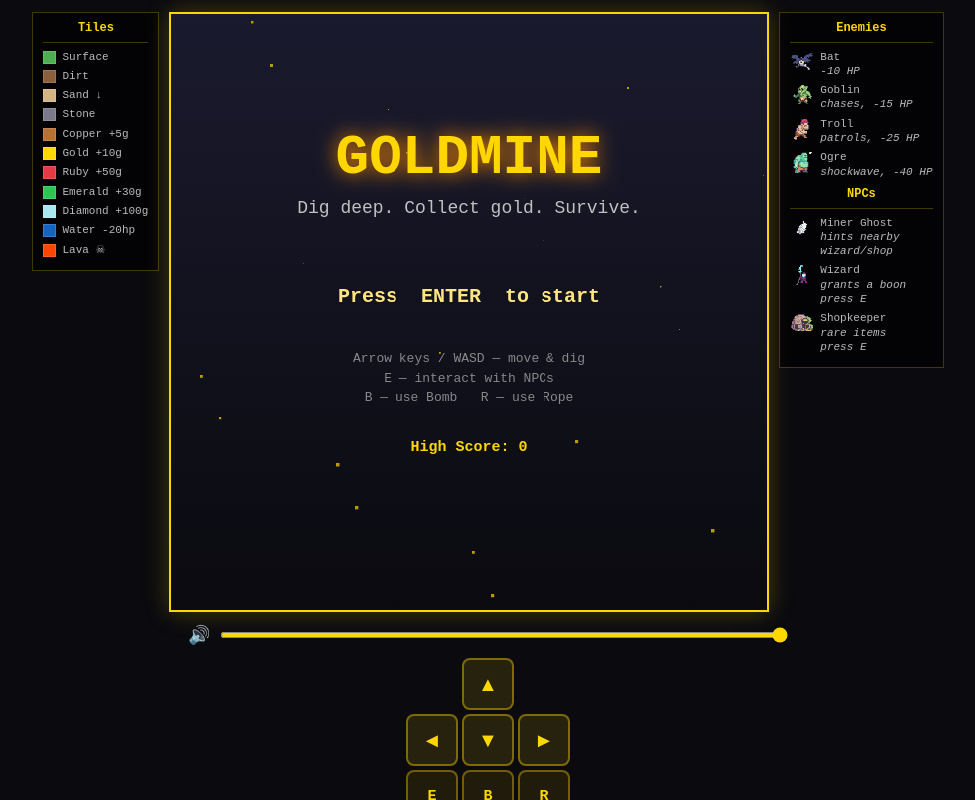
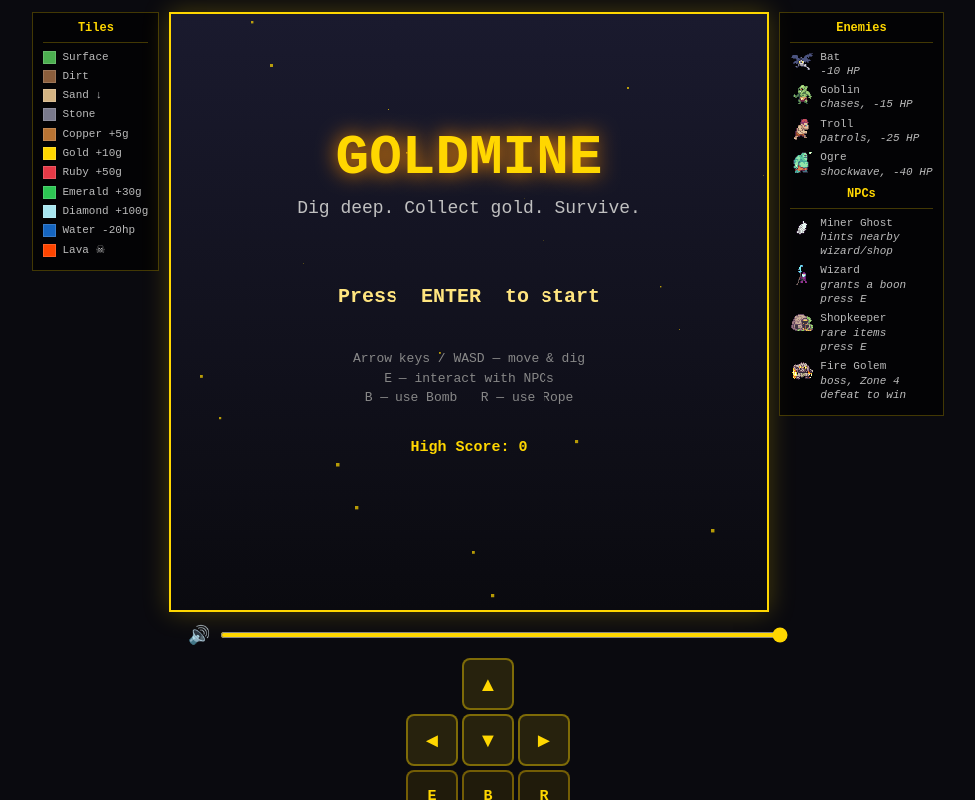
Before and after one commit to anelson425/goldmine, a plain HTML site: page index.html in a window 1280 px wide. Shown: the whole page, without its empty margins (152-1127 px from the left). Drawn offline with Linux system fonts and the light colour scheme.

Commit message:
feat: add Fire Golem to NPC legend panel
Co-Authored-By: Claude Sonnet 4.6 <noreply@anthropic.com>

```diff
--- a/index.html
+++ b/index.html
@@ -60,6 +60,10 @@
           <img class="npc-icon" src="assets/secret_shop.png" alt="Shop" />
           <span>Shopkeeper<br><em>rare items<br>press E</em></span>
         </div>
+        <div class="legend-entry">
+          <img class="npc-icon" src="assets/fire_golem.png" alt="Fire Golem" />
+          <span>Fire Golem<br><em>boss, Zone 4<br>defeat to win</em></span>
+        </div>
       </div>
 
     </div>
```
